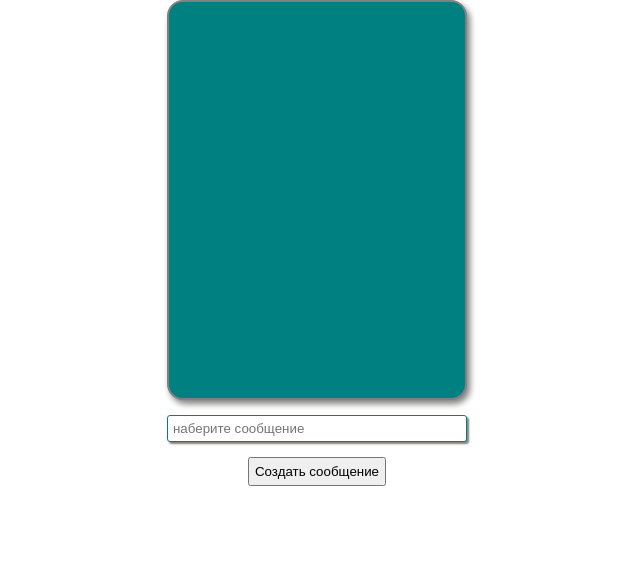
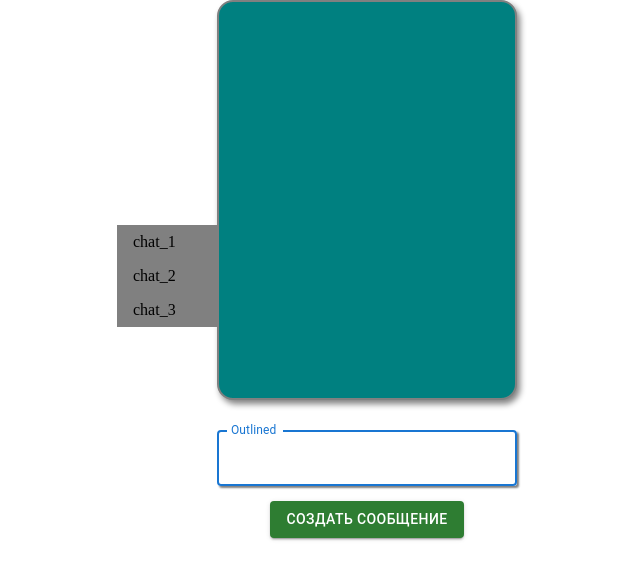
Before and after one commit to CareOut/react_homework, a React (Create React App) app: page / in a window 1280 px wide. Shown: the top 580 px of the page, without its empty margins (323-963 px from the left). Built offline with nearby package versions, Linux system fonts and the light colour scheme.

Commit message:
third homework

```diff
--- a/package.json
+++ b/package.json
@@ -3,6 +3,9 @@
   "version": "0.1.0",
   "private": true,
   "dependencies": {
+    "@emotion/react": "^11.10.0",
+    "@emotion/styled": "^11.10.0",
+    "@mui/material": "^5.10.0",
     "@testing-library/jest-dom": "^5.16.5",
     "@testing-library/react": "^13.3.0",
     "@testing-library/user-event": "^13.5.0",
--- a/src/App.js
+++ b/src/App.js
@@ -1,13 +1,21 @@
 import { useState, useEffect } from "react";
 import MessageForm from "./components/MessageForm";
-import Button from "./components/Button";
+
 import "./styles/style.css";
 import MessageList from "./components/MessageList";
+
+import Button from "@mui/material/Button";
+import { ChatList } from "./components/ChatList";
 
 function App() {
   const botMessage = { author: "bot", message: "very nice" };
   const [messageList, setMessageList] = useState([]);
   const [message, setMessage] = useState({ author: "", message: "" });
+  const chatList = [
+    { name: "chat_1", id: "dfg" },
+    { name: "chat_2", id: "dag" },
+    { name: "chat_3", id: "dhg" },
+  ];
 
   const createMessage = () => {
     setMessageList([...messageList, message]);
@@ -28,16 +36,28 @@ function App() {
 
   return (
     <div className="App">
+      <ChatList chat={chatList} />
+      <div className="formMessage">
         <MessageList list={messageList} />
+
         <MessageForm
           value={message.message}
-        onChange={(e) => setMessage({ author: "me", message: e.target.value })}
+          onChange={(e) =>
+            setMessage({ author: "me", message: e.target.value })
+          }
           type="text"
           placeholder="наберите сообщение"
         />
-      <Button className="btn" onClick={createMessage}>
+        <Button
+          variant="contained"
+          color="success"
+          type="search"
+          onClick={createMessage}
+          style={{ margin: "15px 0px" }}
+        >
           Создать сообщение
         </Button>
+      </div>
     </div>
   );
 }
--- /dev/null
+++ b/src/components/ChatList.jsx
@@ -0,0 +1,16 @@
+import { List, ListItem } from "@mui/material";
+import React from "react";
+
+export const ChatList = ({ chat }) => {
+  return (
+    <div>
+      <List>
+        {chat.map((el, index) => (
+          <ListItem sx={{ bgcolor: "grey", width: "100px" }} key={index}>
+            {el.name}
+          </ListItem>
+        ))}
+      </List>
+    </div>
+  );
+};
--- a/src/components/MessageForm.jsx
+++ b/src/components/MessageForm.jsx
@@ -1,5 +1,15 @@
 import React from "react";
+import TextField from "@mui/material/TextField";
 
 export default function MessageForm(props) {
-  return <input className="input" {...props} />;
+  return (
+    <TextField
+      className="input"
+      id="outlined-basic"
+      label="Outlined"
+      variant="outlined"
+      autoFocus={true}
+      {...props}
+    />
+  );
 }
--- a/src/components/MessageList.jsx
+++ b/src/components/MessageList.jsx
@@ -4,8 +4,8 @@ import Message from "./Message";
 export default function MessageList({ list }) {
   return (
     <div className="messageList">
-      {list.map((message) => (
-        <Message message={message} />
+      {list.map((message, index) => (
+        <Message message={message} key={index} />
       ))}
     </div>
   );
--- a/src/styles/style.css
+++ b/src/styles/style.css
@@ -1,7 +1,6 @@
 * {
   padding: 0px;
   margin: 0px;
-  -webkit-box-sizing: border-box;
   box-sizing: border-box;
 }
 
@@ -11,24 +10,21 @@
   background-color: teal;
   border: 2px solid grey;
   border-radius: 16px;
-  -webkit-box-shadow: 3px 4px 6px grey;
   box-shadow: 3px 4px 6px grey;
   padding: 15px;
+  margin-bottom: 30px;
 }
 
 .App {
-  display: -webkit-box;
-  display: -ms-flexbox;
   display: flex;
-  -webkit-box-orient: vertical;
-  -webkit-box-direction: normal;
-      -ms-flex-direction: column;
+  align-items: center;
+  justify-content: center;
+}
+
+.formMessage {
+  display: flex;
   flex-direction: column;
-  -webkit-box-align: center;
-      -ms-flex-align: center;
   align-items: center;
-  -webkit-box-pack: center;
-      -ms-flex-pack: center;
   justify-content: center;
 }
 
@@ -38,11 +34,10 @@
   width: 300px;
   border: 1px solid teal;
   border-radius: 3px;
-  -webkit-box-shadow: 2px 2px 2px grey;
   box-shadow: 2px 2px 2px grey;
 }
 
 .btn {
   padding: 5px;
-}
-/*# sourceMappingURL=style.css.map */
+  margin-top: 15px;
+}/*# sourceMappingURL=style.css.map */
--- a/src/styles/style.scss
+++ b/src/styles/style.scss
@@ -12,9 +12,16 @@
   border-radius: 16px;
   box-shadow: 3px 4px 6px grey;
   padding: 15px;
+  margin-bottom: 30px;
 }
 
 .App {
+  display: flex;
+  align-items: center;
+  justify-content: center;
+}
+
+.formMessage {
   display: flex;
   flex-direction: column;
   align-items: center;
@@ -32,4 +39,5 @@
 
 .btn {
   padding: 5px;
+  margin-top: 15px;
 }
```
Also changed, not shown: 2 other files (tests, documents, lock files or other folders). Lines whose indentation alone changed are shown as unchanged.
